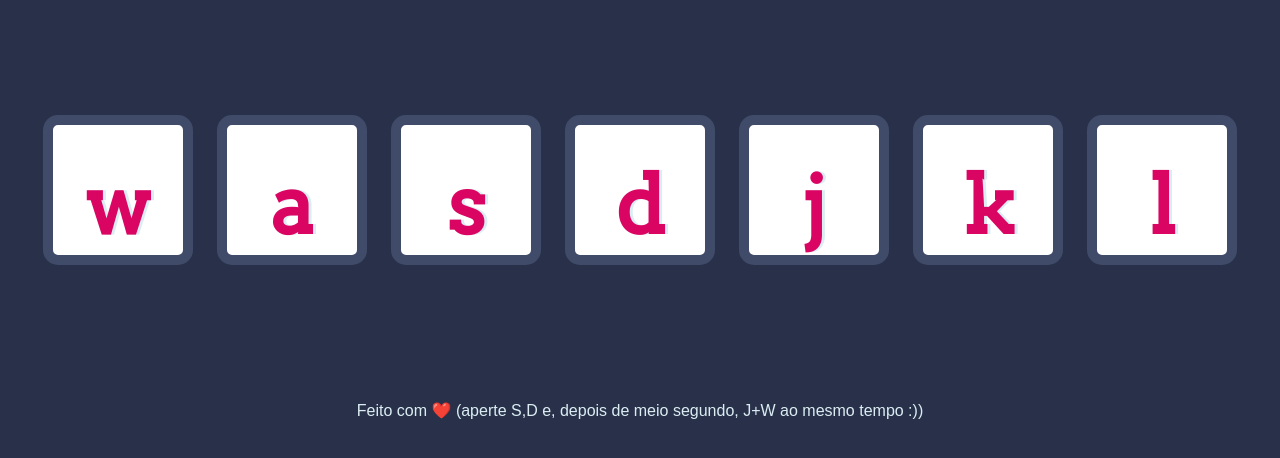
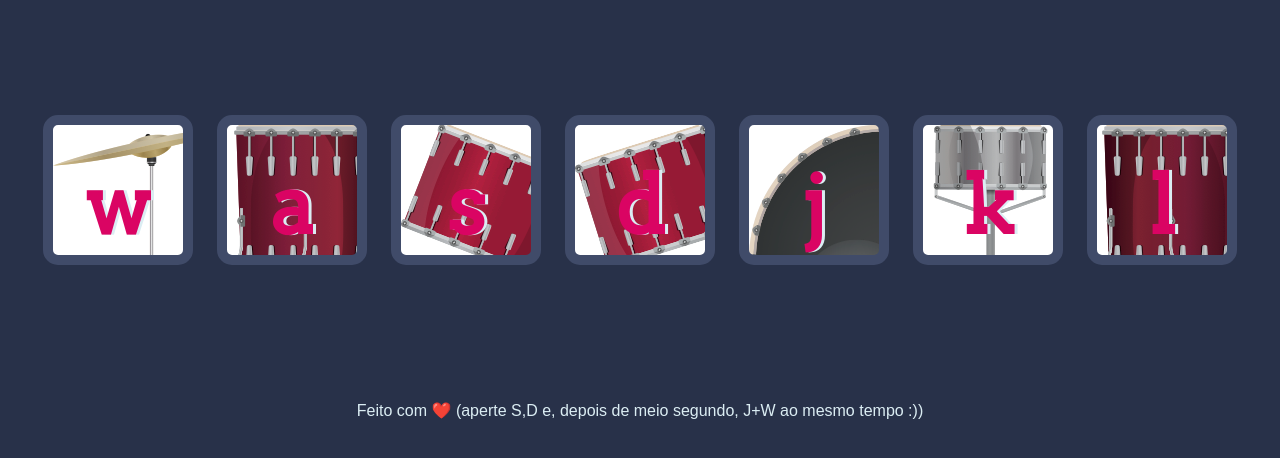
Before and after one commit to ana-menezes18/bateria, a plain HTML site: page index.html in a window 1280 px wide. Shown: the part 174-632 px from the top of the page. Drawn offline with Linux system fonts and the light colour scheme.

Commit message:
Update styles.css

```diff
--- a/styles.css
+++ b/styles.css
@@ -17,31 +17,31 @@ footer {
 }
 
 .w {
-
+  background-image: url("/images/crash.png");
 }
 
 .a {
-
+  background-image: url("/images/tom3.png");
 }
 
 .s {
-
+  background-image: url("/images/tom1.png");
 }
 
 .d {
-
+  background-image: url("/images/tom2.png");
 }
 
 .j {
-
+  background-image: url("/images/kick.png");
 }
 
 .k {
-
+  background-image: url("/images/snare.png");
 }
 
 .l {
-
+  background-image: url("/images/tom4.png");
 }
 
 .set {
```
